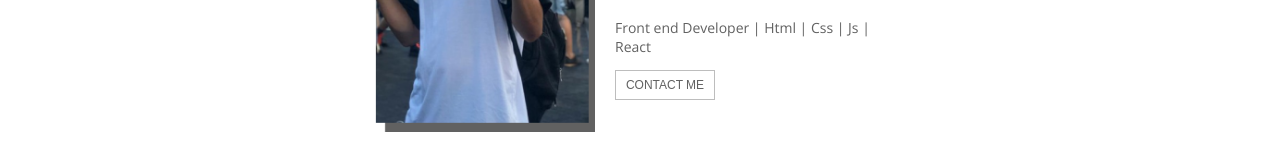
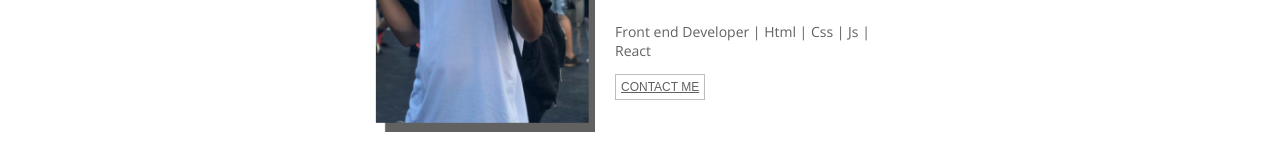
Before and after one commit to dericparra/dericparra.github.io, a React (Create React App) app: page / in a window 1280 px wide. Shown: the part 228-388 px from the top of the page. Built offline with nearby package versions, Linux system fonts and the light colour scheme.

Commit message:
Adcionar email ao cta

```diff
--- a/src/components/Contact/Contact.js
+++ b/src/components/Contact/Contact.js
@@ -3,7 +3,7 @@ import { Button, Div } from './styles';
 const Contact = () => {
   return (
     <Div>
-      <Button>Contact me</Button>
+      <Button href="mailto:parradeko@gmail.com">Contact me</Button>
     </Div>
   );
 };
--- a/src/components/Contact/styles.js
+++ b/src/components/Contact/styles.js
@@ -4,9 +4,10 @@ export const Div = styled.div`
   justify-self: self-start;
 `;
 
-export const Button = styled.button`
+export const Button = styled.a`
   width: 100px;
   height: 30px;
+  padding: 5px;
   background-color: #fff;
   border: solid 1px #bdbdbd;
   text-transform: uppercase;
--- a/src/components/Hero/styles.js
+++ b/src/components/Hero/styles.js
@@ -32,7 +32,6 @@ export const Section = styled.section`
     max-width: 320px;
     max-height: 160px;
     align-self: center;
-    margin: 20vh 0 0 0;
   }
 `;
 
--- a/src/styles.js
+++ b/src/styles.js
@@ -12,7 +12,6 @@ export const Div = styled.div`
   background-repeat: no-repeat;
   background-position: left top, right bottom;
   @media (max-width: 539px) {
-    height: 100%;
     background-image: url(${bgMobile});
     background-repeat: no-repeat;
     background-position: right top 25vh;
```
Also changed, not shown: 1 other file (tests, documents, lock files or other folders).
